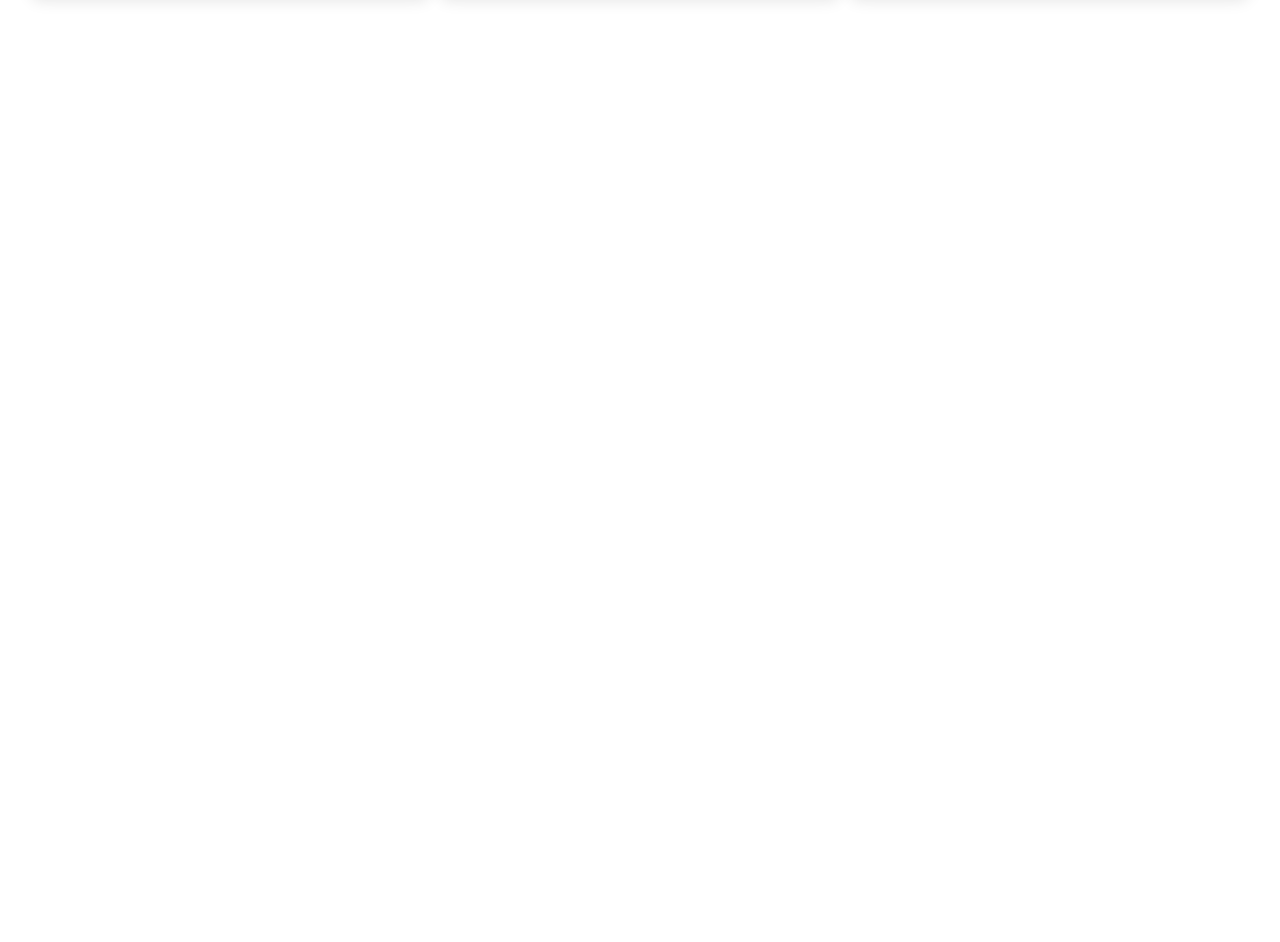
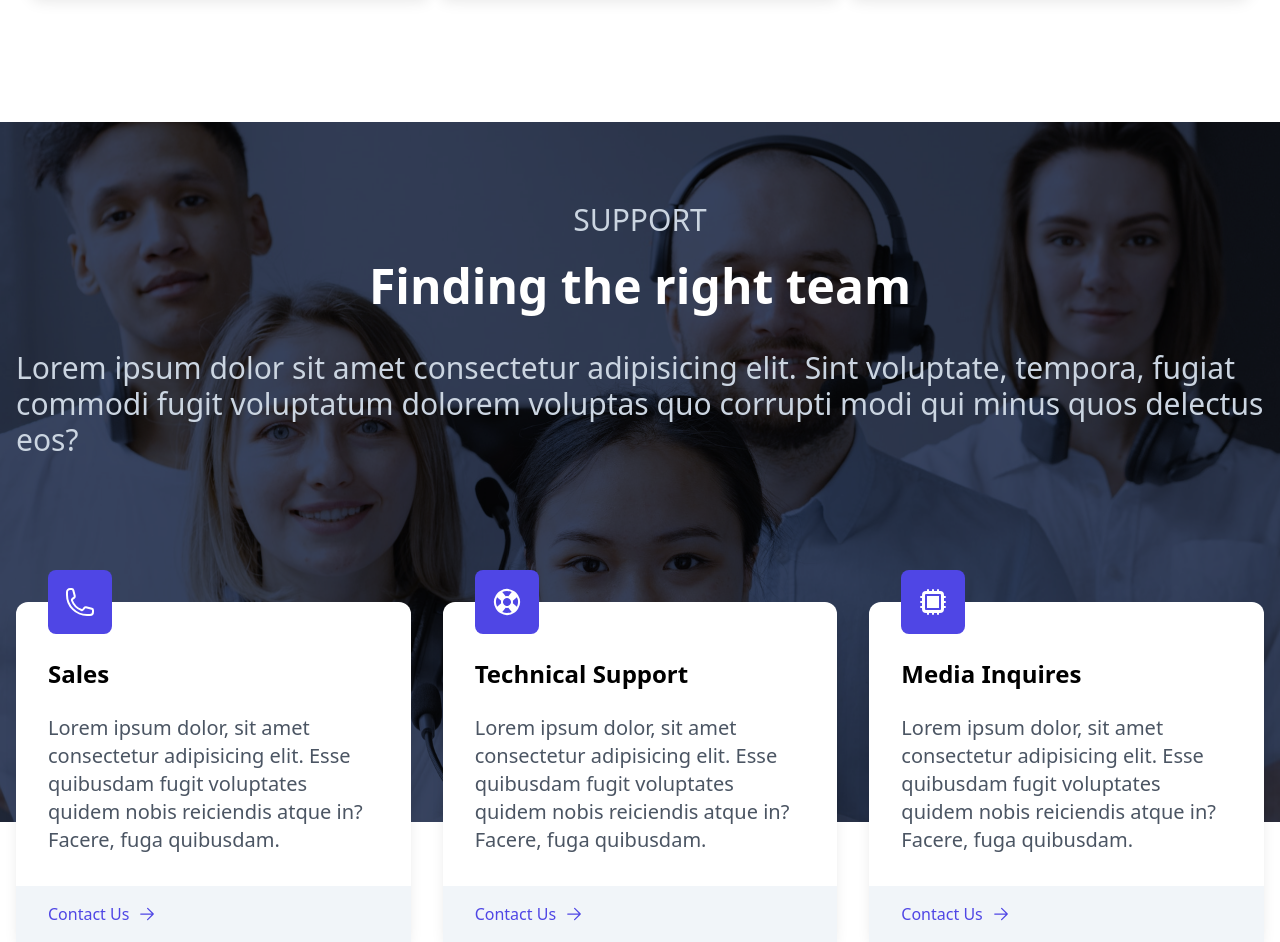
Before and after one commit to CylanTomacio/landing-page-template, a React (Vite) app: page / in a window 1280 px wide. Shown: the part 1260-2202 px from the top of the page. Before the commit the page ends 1382 px from the top, so only its background shows below. Built offline with nearby package versions, Linux system fonts and the light colour scheme.

Commit message:
Creado y estilizado el Support.jsx, agregado margen derecho al botón de movil del menú

```diff
--- a/src/components/Support.jsx
+++ b/src/components/Support.jsx
@@ -1,8 +1,61 @@
+import supportImg from '../assets/support.jpg';
+import {
+    PhoneIcon,
+    ArrowSmallRightIcon,
+
+} from '@heroicons/react/24/outline';
+import {
+    CpuChipIcon,
+    LifebuoyIcon
+
+} from '@heroicons/react/24/solid';
+
 
 export const Support = () => {
   return (
-    <section>
-
+    <section className='w-full h-screen mt-24'>
+        <div className='w-full h-[700px] bg-gray-900/90 absolute'>
+            <img className='w-full h-full object-cover mix-blend-overlay' src={supportImg} alt="/" />
+        </div>
+        <div className='max-w-[1240] mx-auto text-white relative '>
+            <div className='px-4 py-12'>
+                <h2 className='pt-8 text-slate-300 text-3xl text-center uppercase'>Support</h2>
+                <h3 className='text-5xl font-bold py-6 text-center'>Finding the right team</h3>
+                <p className='py-4 text-3xl text-slate-300'>Lorem ipsum dolor sit amet consectetur adipisicing elit. Sint voluptate, tempora, fugiat commodi fugit voluptatum dolorem voluptas quo corrupti modi qui minus quos delectus eos?</p>
+            </div>
+            <div className='grid grid-cols-1 lg:grid-cols-3 relative gap-x-8 gap-y-16 px-4 pt-12 sm:pt-20 text-black'>
+                <div className='bg-white rounded-xl shadow-lg'>
+                    <div className='p-8'>
+                        <PhoneIcon className='w-16 p-4 bg-indigo-600 text-white rounded-lg mt-[-4rem]'/>
+                        <h3 className='font-bold text-2xl my-6'>Sales</h3>
+                        <p className='text-gray-600 text-xl'>Lorem ipsum dolor, sit amet consectetur adipisicing elit. Esse quibusdam fugit voluptates quidem nobis reiciendis atque in? Facere, fuga quibusdam.</p>
+                    </div>
+                    <div className='bg-slate-100 pl-8 py-4'>
+                        <p className='flex items-center text-indigo-600'>Contact Us <ArrowSmallRightIcon className='w-5 ml-2'/></p>
+                    </div>
+                </div>
+                <div className='bg-white rounded-xl shadow-lg'>
+                    <div className='p-8'>
+                        <LifebuoyIcon className='w-16 p-4 bg-indigo-600 text-white rounded-lg mt-[-4rem]'/>
+                        <h3 className='font-bold text-2xl my-6'>Technical Support</h3>
+                        <p className='text-gray-600 text-xl'>Lorem ipsum dolor, sit amet consectetur adipisicing elit. Esse quibusdam fugit voluptates quidem nobis reiciendis atque in? Facere, fuga quibusdam.</p>
+                    </div>
+                    <div className='bg-slate-100 pl-8 py-4'>
+                        <p className='flex items-center text-indigo-600'>Contact Us <ArrowSmallRightIcon className='w-5 ml-2'/></p>
+                    </div>
+                </div>
+                <div className='bg-white rounded-xl shadow-lg'>
+                    <div className='p-8'>
+                        <CpuChipIcon className='w-16 p-4 bg-indigo-600 text-white rounded-lg mt-[-4rem]'/>
+                        <h3 className='font-bold text-2xl my-6'>Media Inquires</h3>
+                        <p className='text-gray-600 text-xl'>Lorem ipsum dolor, sit amet consectetur adipisicing elit. Esse quibusdam fugit voluptates quidem nobis reiciendis atque in? Facere, fuga quibusdam.</p>
+                    </div>
+                    <div className='bg-slate-100 pl-8 py-4'>
+                        <p className='flex items-center text-indigo-600'>Contact Us <ArrowSmallRightIcon className='w-5 ml-2'/></p>
+                    </div>
+                </div>
+            </div>
+        </div>
     </section>
   )
 }
```
